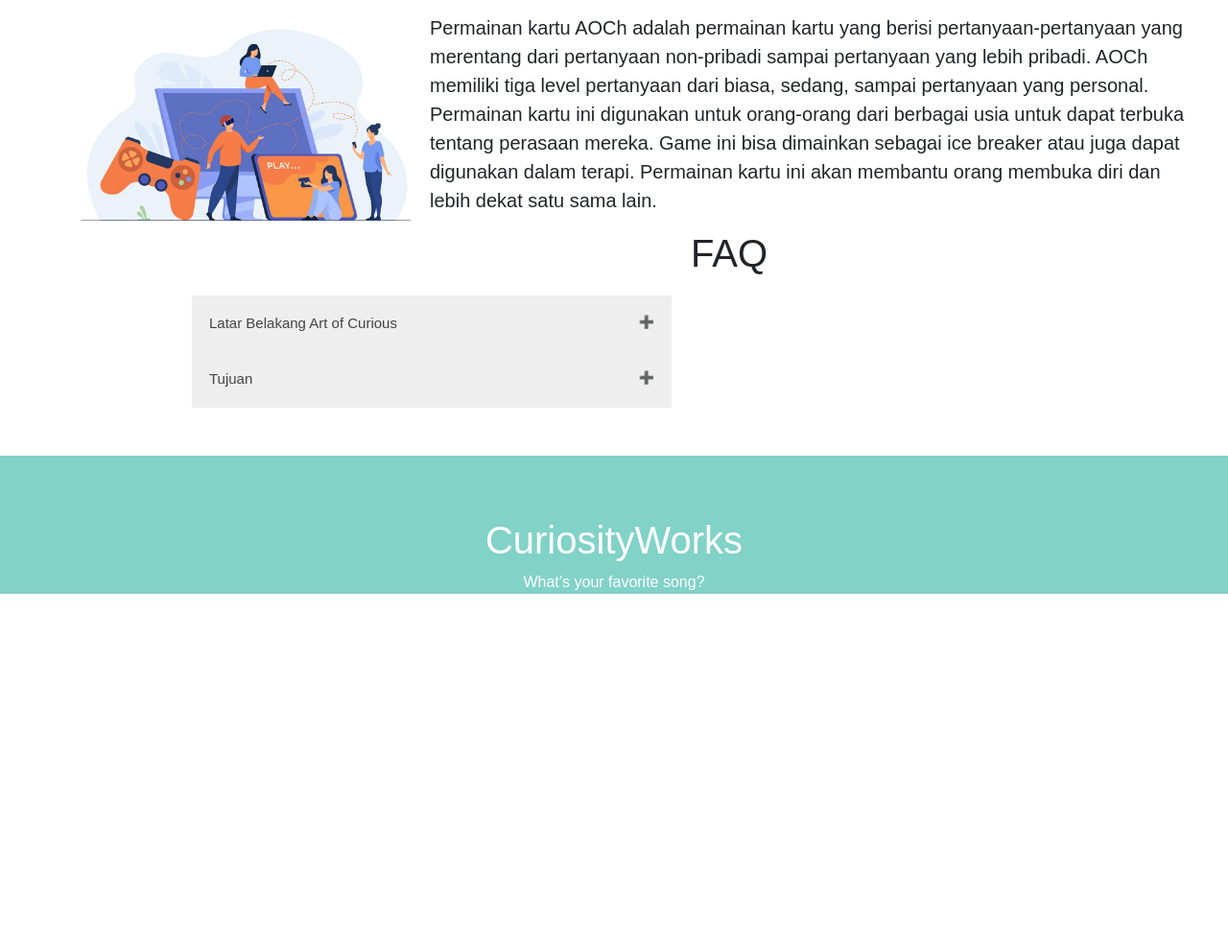
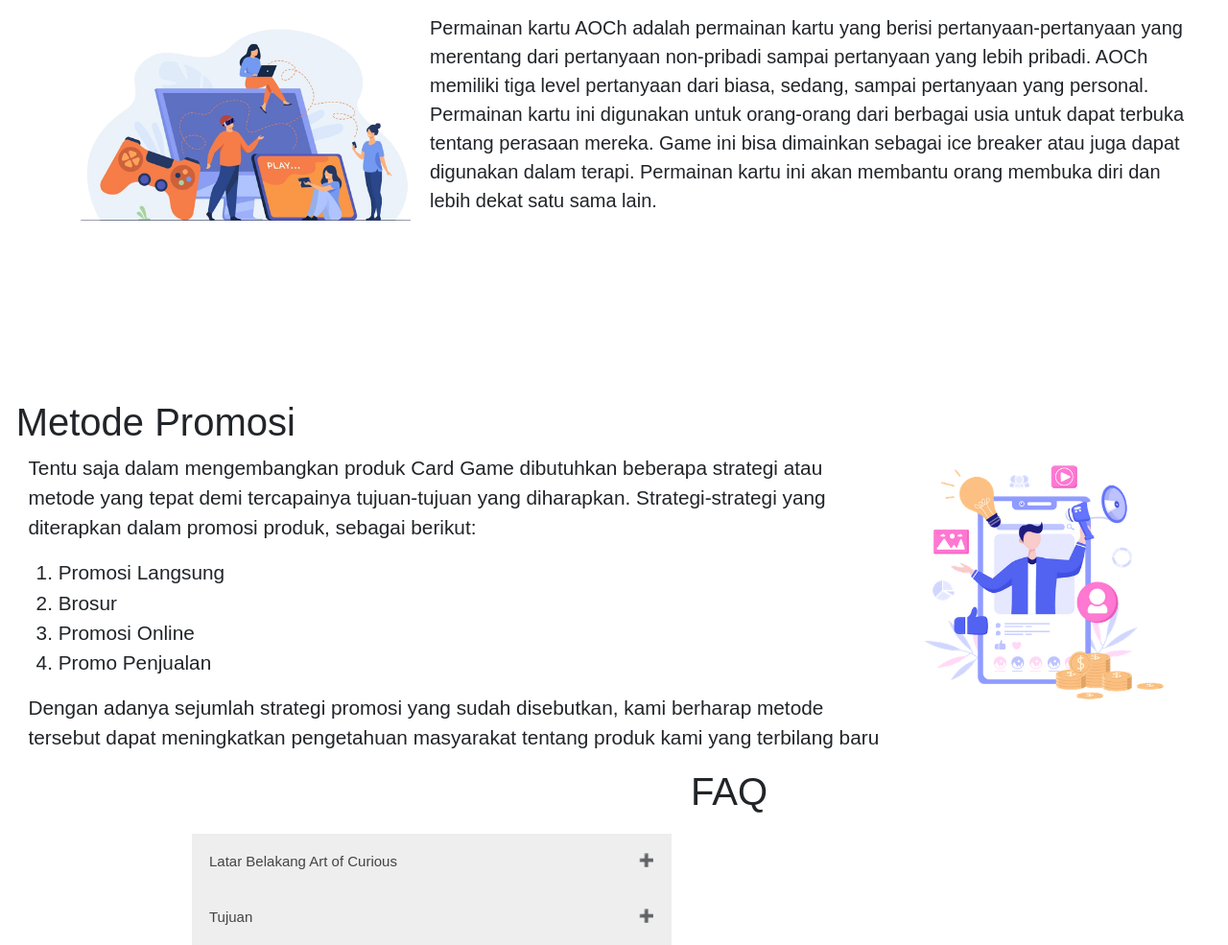
Before and after one commit to Cloynn7/ArtofCurious, a plain HTML site: page index.html in a window 1280 px wide. Shown: the part 1594-2579 px from the top of the page at 96% size. Before the commit the page ends 2229 px from the top, so only its background shows below. Drawn offline with nearby package versions, Linux system fonts and the light colour scheme.

Commit message:
Added Content3

```diff
--- a/assets/css/main.css
+++ b/assets/css/main.css
@@ -121,7 +121,7 @@ body {
 
 .content2 h1 {
   margin-top: 12%;
-  margin-right: 1.3%;
+  margin-right: 15%;
   text-align: right;
 }
 
@@ -136,6 +136,24 @@ body {
   float: left;
   width: 30%;
 }
+
+/* Content 3 */
+
+.content3 h1 {
+  margin-top: 15%;
+  margin-left: 1.3%;
+}
+
+.content3 img {
+  float: right;
+  width: 30%;
+}
+
+.content3 p, li {
+  font-size: 130%;
+  margin-left: 2.3%;
+}
+
 
 /* FAQ */
 
--- a/index.html
+++ b/index.html
@@ -30,7 +30,7 @@
     <p data-aos="fade-right" data-aos-duration="600">Permainan kartu yang lebih dari sekedar permainan tunggal.</p>
 
     <div class="btn-lrn" data-aos="fade-left" data-aos-duration="700">
-    <button onclick="btn_lrn()"></i>Learn More</button>
+    <button onclick="btn_lrn()">Learn More</button>
   </div>
   </div>
   <!-- END HERO -->
@@ -49,6 +49,22 @@
     <img src="./assets/images/games.png" alt="">
     <p>Permainan kartu AOCh adalah permainan kartu yang berisi pertanyaan-pertanyaan yang merentang dari pertanyaan non-pribadi sampai pertanyaan yang lebih pribadi. AOCh memiliki tiga level pertanyaan dari biasa, sedang, sampai pertanyaan yang personal. Permainan kartu ini digunakan untuk orang-orang dari berbagai usia untuk dapat terbuka tentang perasaan mereka. Game ini bisa dimainkan sebagai ice breaker atau juga dapat digunakan dalam terapi. Permainan kartu ini akan membantu orang membuka diri dan lebih dekat satu sama lain.
     </p>
+  </div>
+  <!-- END CONTENT 2 -->
+
+  <!-- CONTENT 3 -->
+  <div class="content3">
+    <h1>Metode Promosi</h1>
+    <img src="./assets/images/promotion.png" alt="">
+    <p>Tentu saja dalam mengembangkan produk Card Game dibutuhkan beberapa strategi atau metode yang tepat demi tercapainya tujuan-tujuan yang diharapkan. Strategi-strategi yang diterapkan dalam  promosi produk, sebagai berikut:
+    </p>
+    <ol>
+      <li>Promosi Langsung</li>
+      <li>Brosur</li>
+      <li>Promosi Online</li>
+      <li>Promo Penjualan</li>
+    </ol>
+    <p>Dengan adanya sejumlah strategi promosi yang sudah disebutkan, kami berharap metode tersebut dapat meningkatkan pengetahuan masyarakat tentang produk kami yang terbilang baru</p>
   </div>
 
   <!-- FAQ -->
```
Also changed, not shown: assets/images/promotion.png (added).
